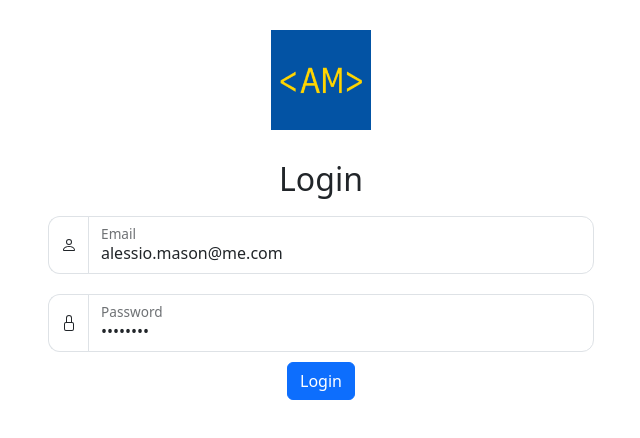
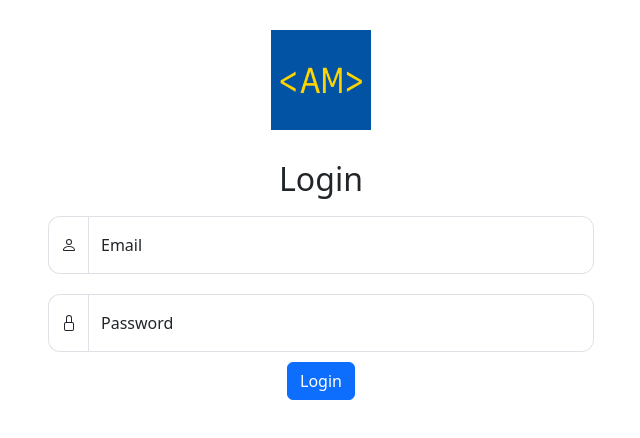
Before and after one commit to alessiomason/express-react-template, a React (Create React App) app in the folder client/: page /login in a window 1280 px wide. Shown: the top 438 px of the page, without its empty margins (319-959 px from the left). Built offline with nearby package versions, Linux system fonts and the light colour scheme; no server answers.

Commit message:
Removed pre-filled login fields
No need to panic, these are credentials only used locally :D

```diff
--- a/client/src/login/LoginPage.tsx
+++ b/client/src/login/LoginPage.tsx
@@ -7,8 +7,8 @@ import {Credentials} from "../models/credentials";
 import {checkValidEmail} from "../functions";
 
 function LoginPage(props: any) {
-    const [email, setEmail] = useState("alessio.mason@me.com");
-    const [password, setPassword] = useState("password");
+    const [email, setEmail] = useState("");
+    const [password, setPassword] = useState("");
     const [invalidEmail, setInvalidEmail] = useState(false);
     const [invalidPassword, setInvalidPassword] = useState(false);
 
```
